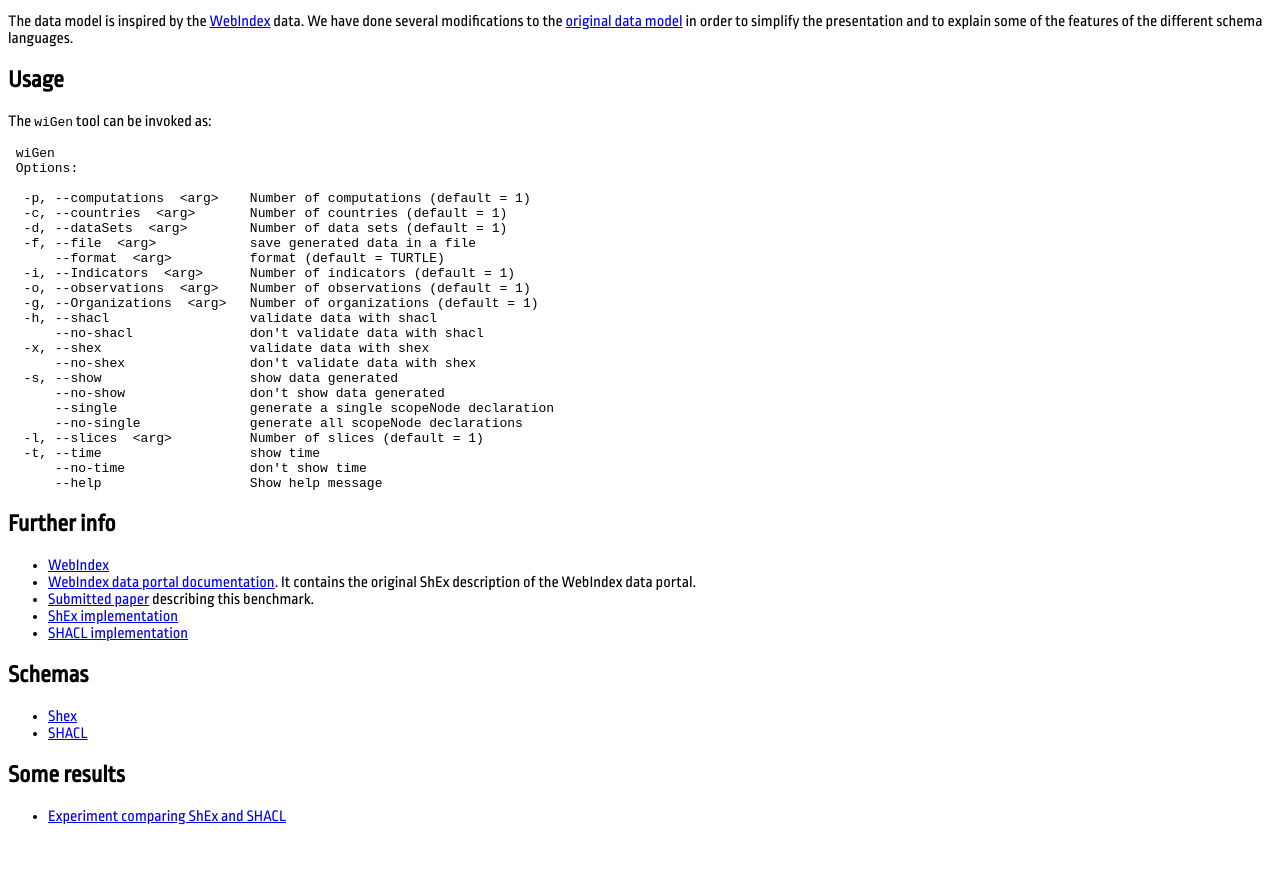
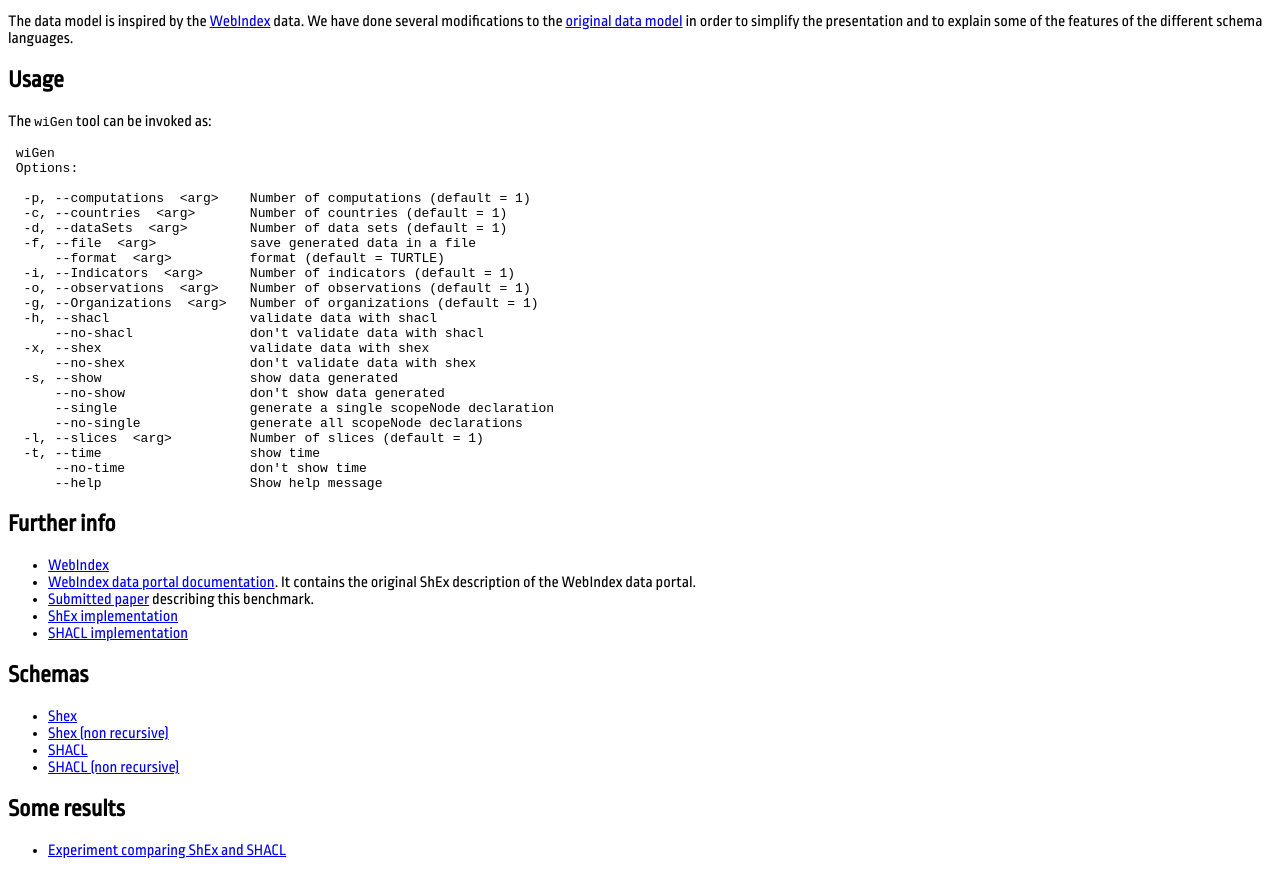
Before and after one commit to labra/wiGen, a plain HTML site: page index.html in a window 1280 px wide. Shown: the part 83-958 px from the top of the page. Before the commit the page ends 924 px from the top, so only its background shows below. Drawn offline with Linux system fonts and the light colour scheme.

Commit message:
Added links to non-recursive shapes

```diff
--- a/index.html
+++ b/index.html
@@ -52,7 +52,9 @@
 <h2>Schemas</h2>
 <ul>
 <li><a href="https://github.com/labra/wiGen/blob/master/schemas/webindex.shex">Shex</a>
+<li><a href="https://github.com/labra/wiGen/blob/master/schemas/webindex_NonRecursive.shex">Shex (non recursive)</a>
 <li><a href="https://github.com/labra/wiGen/blob/master/schemas/webindexShapes.ttl">SHACL </a>
+<li><a href="https://github.com/labra/wiGen/blob/master/schemas/webindexShapes_NonRecursive.ttl">SHACL (non recursive)</a>
 </ul>
 
 <h2>Some results</h2>
```
